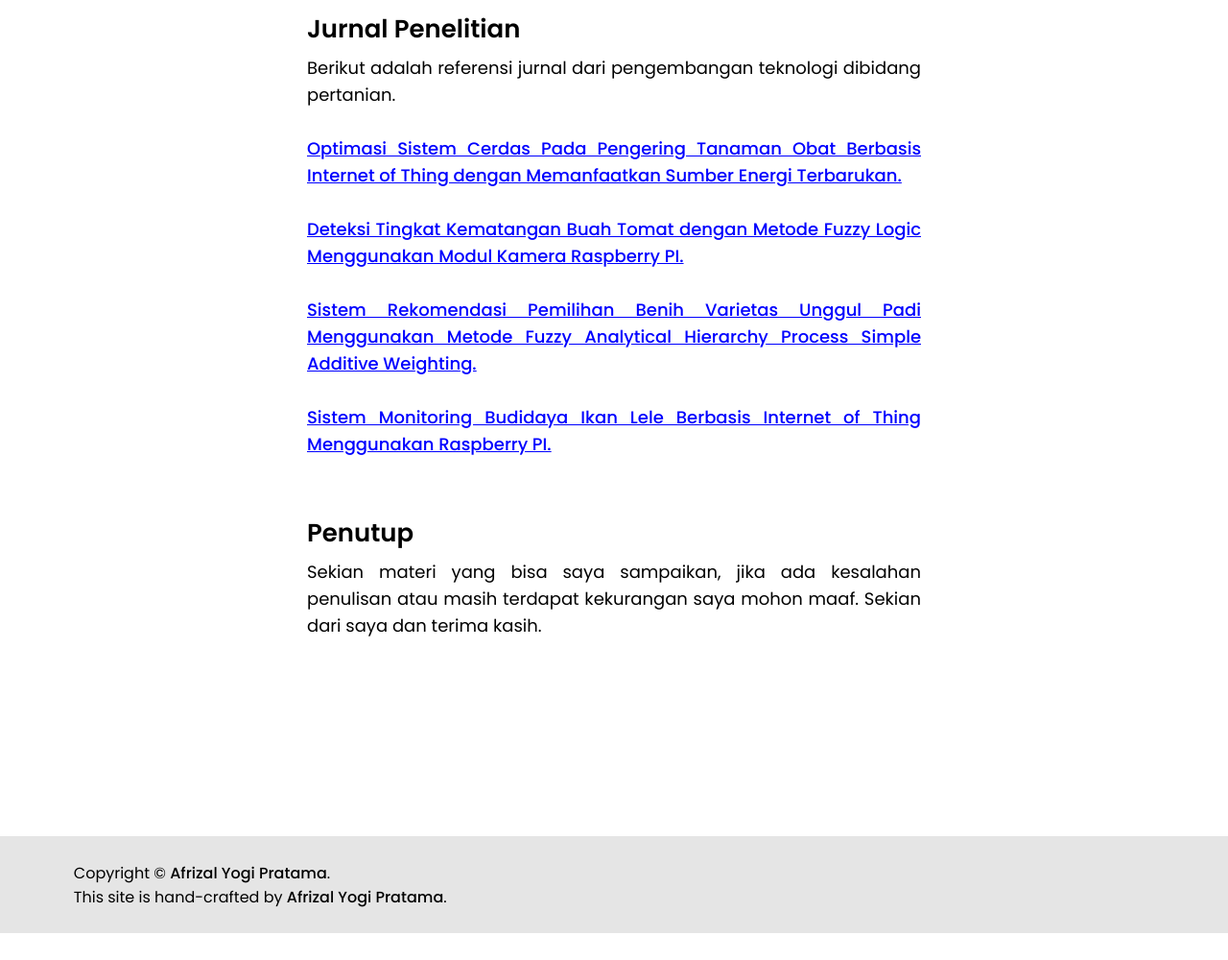
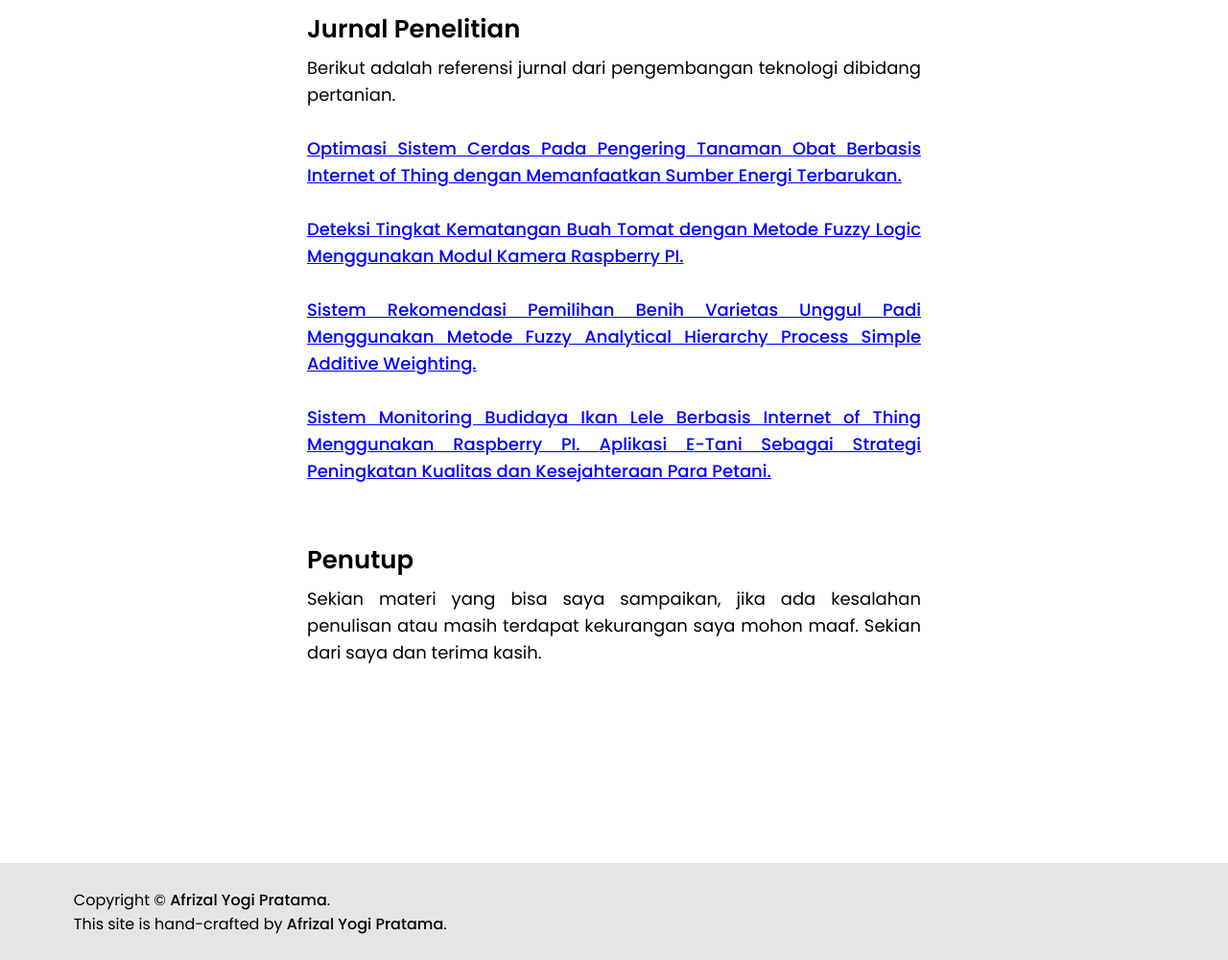
Before and after one commit to afrizalyogi/blog, a plain HTML site: page industri-pertanian/t3-proses-pertanian/index.html in a window 1280 px wide. Shown: the part 3162-4162 px from the top of the page at 96% size. Before the commit the page ends 4134 px from the top, so only its background shows below. Drawn offline with Linux system fonts and the light colour scheme.

Commit message:
Update Journal Topic 3 Industri Pertanian

```diff
--- a/industri-pertanian/t3-proses-pertanian/index.html
+++ b/industri-pertanian/t3-proses-pertanian/index.html
@@ -153,6 +153,9 @@
                 <a href="https://jtiik.ub.ac.id/index.php/jtiik/article/view/1135" rel="noreferrer noopener" target="_blank">
                 Sistem Monitoring Budidaya Ikan Lele Berbasis Internet of Thing Menggunakan Raspberry PI.
                 </a>
+                <a href="https://simdos.unud.ac.id/uploads/file_penelitian_1_dir/238caddd9b71bae0e34a0d5b76a4f5e6.pdf" rel="noreferrer noopener" target="_blank">
+                    Aplikasi E-Tani Sebagai Strategi Peningkatan Kualitas dan Kesejahteraan Para Petani.
+                </a>
             </p>
             <h3>Penutup</h3>
             <p>
```
